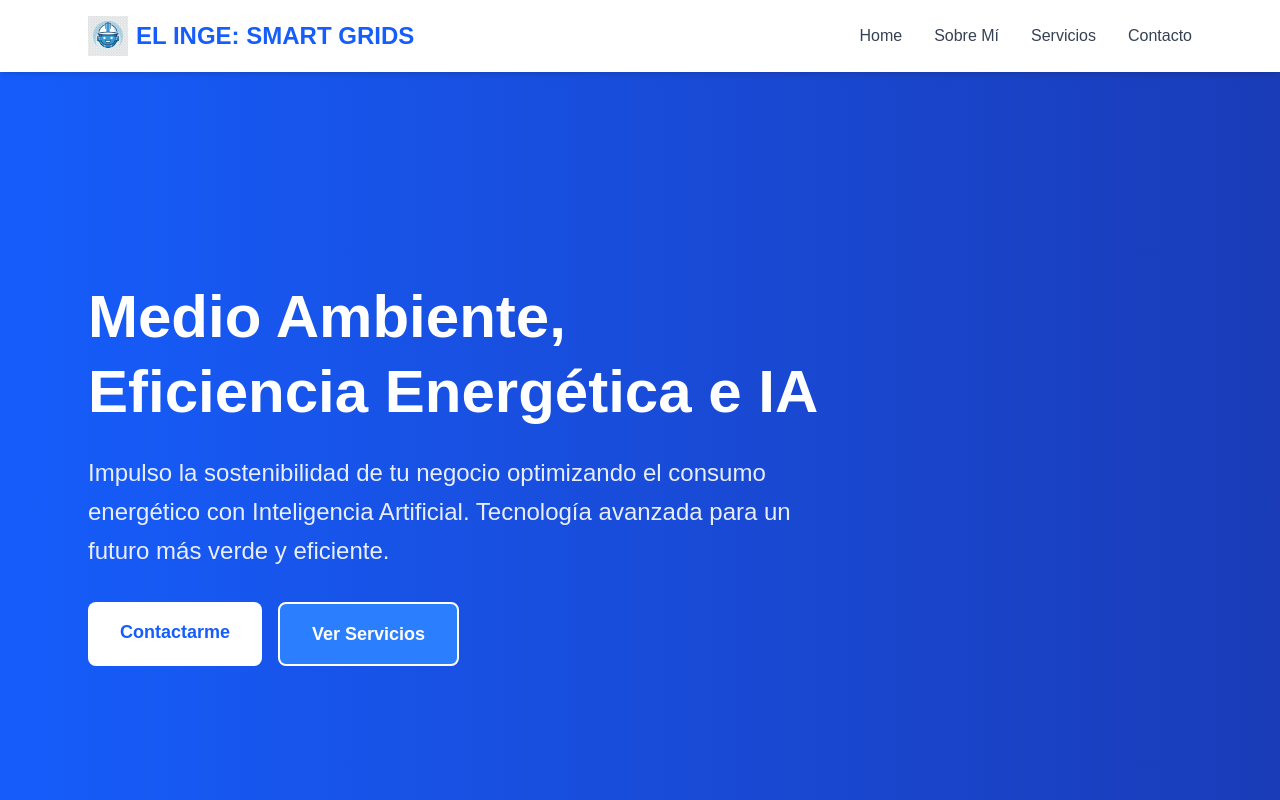
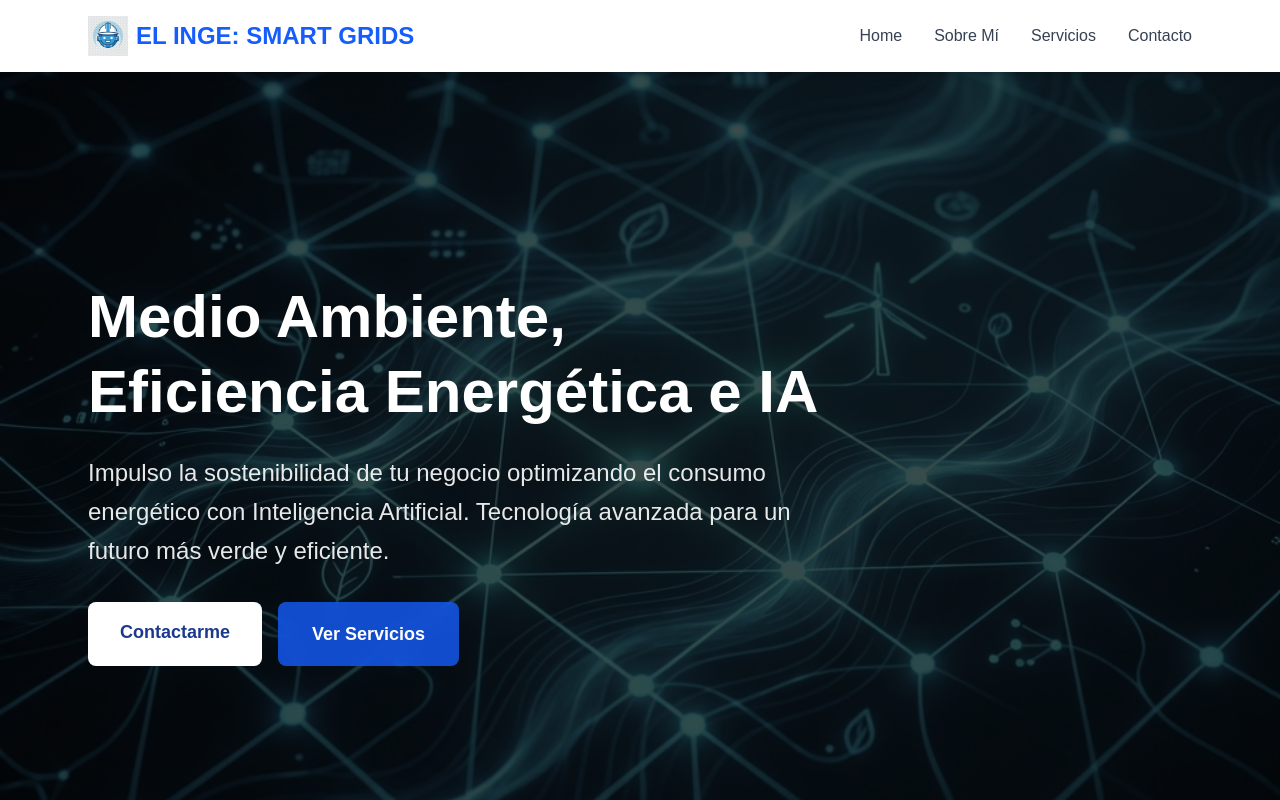
Before and after one commit to samu1606/APP_Electrical_EdwinQ, a Next.js app in the folder frontend/: page / in a window 1280 px wide. Shown: the top 800 px of the page. Built offline with nearby package versions, Linux system fonts and the light colour scheme.

Commit message:
Update Home Hero background with minimalist futuristic design

```diff
--- a/frontend/app/page.js
+++ b/frontend/app/page.js
@@ -2,8 +2,17 @@ export default function Home() {
   return (
     <main>
       {/* Hero Section */}
-      <section className="min-h-screen bg-gradient-to-r from-blue-600 to-blue-800 text-white flex items-center">
-        <div className="max-w-6xl mx-auto px-6 w-full">
+      <section className="relative min-h-screen text-white flex items-center">
+        {/* Background Image & Overlay */}
+        <div
+          className="absolute inset-0 z-0 bg-cover bg-center"
+          style={{ backgroundImage: "url('/hero-bg.png')" }}
+        >
+          <div className="absolute inset-0 bg-black/70"></div> {/* Dark overlay for readability */}
+        </div>
+
+        {/* Content */}
+        <div className="max-w-6xl mx-auto px-6 w-full relative z-10">
           <div className="max-w-3xl">
             <h1 className="text-6xl font-bold mb-6 leading-tight">
               Medio Ambiente, Eficiencia Energética e IA
@@ -15,13 +24,13 @@ export default function Home() {
             <div className="flex gap-4">
               <a
                 href="/contact"
-                className="bg-white text-blue-600 font-bold py-4 px-8 rounded-lg hover:bg-gray-100 transition text-lg"
+                className="bg-white text-blue-900 font-bold py-4 px-8 rounded-lg hover:bg-gray-100 transition text-lg"
               >
                 Contactarme
               </a>
               <a
                 href="/services"
-                className="bg-blue-500 text-white font-bold py-4 px-8 rounded-lg hover:bg-blue-700 transition text-lg border-2 border-white"
+                className="bg-blue-600/80 backdrop-blur-sm text-white font-bold py-4 px-8 rounded-lg hover:bg-blue-700 transition text-lg border-2 border-transparent hover:border-white"
               >
                 Ver Servicios
               </a>
```
Also changed, not shown: frontend/public/hero-bg.png (added).
